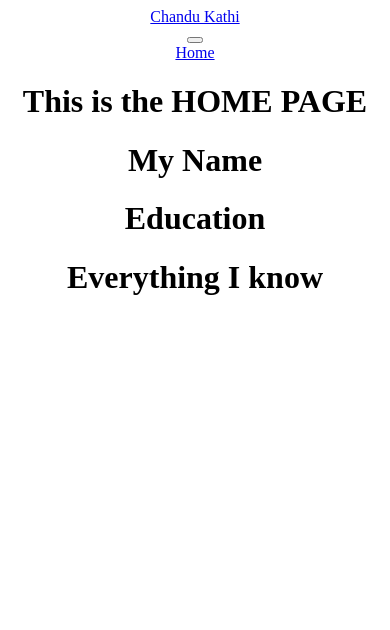
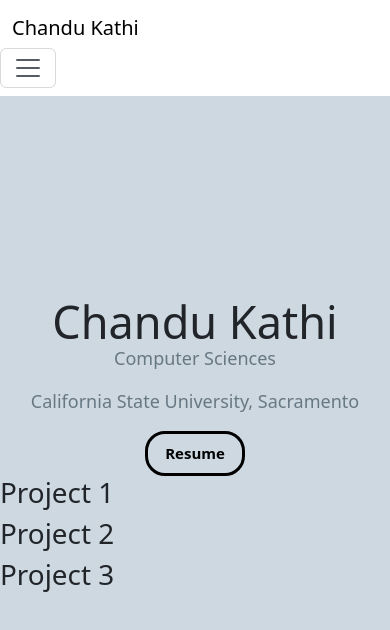
Before and after one commit to chkathi/website1, a React (Create React App) app: page / in a window 390 px wide. Shown: the top 630 px of the page. Built offline with nearby package versions, Linux system fonts and the light colour scheme.

Commit message:
Everything changed

```diff
--- a/package.json
+++ b/package.json
@@ -6,8 +6,11 @@
     "@testing-library/jest-dom": "^5.17.0",
     "@testing-library/react": "^13.4.0",
     "@testing-library/user-event": "^13.5.0",
+    "bootstrap": "^5.3.2",
     "react": "^18.2.0",
+    "react-bootstrap": "^2.10.0",
     "react-dom": "^18.2.0",
+    "react-router-bootstrap": "^0.26.2",
     "react-router-dom": "^6.22.0",
     "react-scripts": "5.0.1",
     "web-vitals": "^2.1.4"
--- a/src/App.css
+++ b/src/App.css
@@ -1,38 +1,425 @@
-.App {
+html {
+  background-color: #cdd8e1;
+}
+.home-page {
+  z-index: 999;
+  position: absolute;
+  width: 100%;
+  height: 100%;
+  background-color: transparent;
+}
+#landing-page {
+  height: 100vh;
+  background-color: transparent;
+}
+.landing-page {
+  margin-top: 25vh;
   text-align: center;
 }
-
-.App-logo {
-  height: 40vmin;
-  pointer-events: none;
+.Typewriter {
+  font-size: 75px;
+  font-weight: 600;
+  color: #1d539a;
+}
+.landing-page h1 {
+  font-size: 65px;
+  line-height: 30px;
+}
+.landing-page p {
+  font-size: 20px;
+  color: #687883;
+}
+.navbar-home {
+  background-color: transparent;
+}
+.login-form {
+  padding: 1rem;
+}
+.username-input,
+.password-input {
+  margin-bottom: 20px;
+}
+h2 {
+  font-family: "Trebuchet MS", "Lucida Sans Unicode", "Lucida Grande",
+    "Lucida Sans", Arial, sans-serif;
+  font-size: 20px;
+}
+#projects-page {
+  min-height: 120vh;
+  background-color: transparent;
+}
+.add-page {
+  background-color: #cdd8e1;
+}
+.project-form {
+  box-shadow: rgba(0, 0, 0, 0.24) 0px 3px 8px;
+  width: 40%;
+  height: 40%;
+  margin-left: auto;
+  margin-right: auto;
+  padding: 2rem;
+  margin-top: 10vh;
+  border: 2px solid grey;
+}
+.project-form h1 {
+  font-size: 30px;
+}
+.projects-row {
+  margin-top: 4vh;
+}
+.project-box {
+  max-width: 450px;
+  min-height: 240px;
+  position: relative;
+  margin: 7% auto;
+  background: #e8ecf0;
+  padding: 3px;
+  box-shadow: 0 5px 20px #738490;
+  display: flex;
+  flex-wrap: wrap;
+}
+.buttons {
+  justify-content: end;
+  text-align: end;
+}
+.project-box:hover {
+  box-shadow: 0 5px 20px #2c5e76;
+}
+.project-info {
+  padding: 0.5rem 0.5rem 0rem 1rem;
+}
+.project-description {
+  color: #738490;
+  font-size: 17px;
+}
+.project-languages {
+  color: black;
+  font-size: 13px;
+  display: inline-block;
+}
+.project-name {
+  font-family: "Trebuchet MS", "Lucida Sans Unicode", "Lucida Grande",
+    "Lucida Sans", Arial, sans-serif;
+  font-size: 23px;
+  max-width: 100%;
+  margin-top: 10px;
+}
+.project-image {
+  max-width: 450px;
+  min-height: 240px;
+  position: relative;
+  margin: 7% auto;
+  box-shadow: 0 5px 20px #738490;
+  border-radius: 5px;
+  display: flex;
+  flex-wrap: wrap;
+  transition: 0.3s;
+}
+.project-image:hover {
+  box-shadow: 0 5px 20px #2c5e76;
+  transform: scale(1.05);
+}
+.resume-img {
+  text-align: center;
+  width: 50%;
+  height: auto;
 }
 
-@media (prefers-reduced-motion: no-preference) {
-  .App-logo {
-    animation: App-logo-spin infinite 20s linear;
+.logout-btn {
+  background-color: transparent;
+  border: none;
+}
+.footer {
+  position: relative;
+  margin-top: 20px;
+}
+.footer-btn {
+  border: none;
+  background-color: transparent;
+  padding: 0;
+  font-size: medium;
+  color: #687883;
+}
+.resume-btn {
+  width: 100px;
+  border: 3px solid black;
+  background-color: transparent;
+  padding: 0.3rem;
+  border-radius: 20px;
+  transition: 0.5s;
+  color: black;
+}
+.resume-btn:hover {
+  background-color: white;
+}
+.resume-page {
+  z-index: 999;
+  position: absolute;
+  width: 100%;
+  height: 100%;
+  background-color: transparent;
+}
+.resume-main {
+  text-align: center;
+}
+.error-message {
+  color: red;
+  font-size: 10px;
+}
+.button-icon {
+  border: none;
+  background-color: transparent;
+}
+.file-btn {
+  background-color: transparent;
+}
+.particles {
+  position: absolute !important;
+  z-index: -1;
+}
+.image-link {
+  font-size: 10px;
+}
+#contact-page {
+  max-height: 100vh;
+}
+.contact-section {
+  min-height: 89vh;
+}
+.footer {
+  min-height: 7vh;
+}
+
+.col-md-9 {
+  text-align: right;
+  justify-content: flex-end;
+}
+.contact-message {
+  text-align: center;
+  font-size: 20px;
+  color: #687883;
+  margin-top: 5%;
+}
+
+.contact-form {
+  text-align: center;
+}
+.email-btn {
+  background-color: #2c5e76;
+  color: white;
+  padding: 0.5rem;
+  border-radius: 30px;
+  width: 80px;
+  font-weight: 500;
+  border: 2px solid black;
+  transition: 0.3s;
+}
+.email-btn:hover {
+  background-color: #316d89;
+}
+.thankyou-page {
+  background-color: #cdd8e1;
+}
+.thankyou-message {
+  text-align: center;
+  margin-top: 5vh;
+}
+@media only screen and (max-width: 1200px) {
+  img {
+    width: 70%;
+    height: auto;
   }
 }
-
-.App-header {
-  background-color: #282c34;
-  min-height: 100vh;
-  display: flex;
-  flex-direction: column;
-  align-items: center;
-  justify-content: center;
-  font-size: calc(10px + 2vmin);
-  color: white;
-}
-
-.App-link {
-  color: #61dafb;
-}
-
-@keyframes App-logo-spin {
-  from {
-    transform: rotate(0deg);
-  }
-  to {
-    transform: rotate(360deg);
+@media only screen and (max-width: 991px) {
+  img {
+    width: 90%;
+    height: auto;
   }
 }
+@media only screen and (max-width: 820px) {
+  .resume-btn {
+    width: 150px;
+    border: 3px solid black;
+    background-color: transparent;
+    padding: 0.5rem;
+    border-radius: 20px;
+    transition: 0.5s;
+    font-size: 23px;
+  }
+  .resume-btn:hover {
+    background-color: white;
+  }
+  .landing-page h1 {
+    font-size: 75px;
+    line-height: 30px;
+  }
+  .landing-page p {
+    font-size: 30px;
+    color: #687883;
+  }
+  .Typewriter {
+    font-size: 85px;
+    font-weight: 600;
+    color: #1d539a;
+  }
+}
+@media only screen and (max-width: 768px) {
+  .resume-btn {
+    width: 100px;
+    border: 3px solid black;
+    background-color: transparent;
+    padding: 0.5rem;
+    border-radius: 20px;
+    transition: 0.5s;
+    font-size: 15px;
+  }
+  .resume-btn:hover {
+    background-color: white;
+  }
+  .contact-info {
+    margin-top: 10vh;
+    margin-bottom: 30vh;
+  }
+  .landing-page h1 {
+    font-size: 75px;
+    line-height: 30px;
+  }
+  .landing-page p {
+    font-size: 30px;
+    color: #687883;
+  }
+  .Typewriter {
+    font-size: 85px;
+    font-weight: 600;
+    color: #1d539a;
+  }
+}
+@media only screen and (max-width: 540px) {
+  .contact-info {
+    margin-top: 5vh;
+    margin-bottom: 15vh;
+  }
+  .landing-page h1 {
+    font-size: 45px;
+    line-height: 30px;
+  }
+  .landing-page p {
+    font-size: 18px;
+    color: #687883;
+  }
+  .Typewriter {
+    font-size: 50px;
+    font-weight: 600;
+    color: #1d539a;
+  }
+}
+@media only screen and (max-width: 414px) {
+  img {
+    margin-top: 10vh;
+    width: 100%;
+    height: auto;
+  }
+  .contact-info {
+    margin-top: 13vh;
+  }
+  .landing-page h1 {
+    font-size: 45px;
+    line-height: 30px;
+  }
+  .landing-page p {
+    font-size: 18px;
+    color: #687883;
+  }
+  .Typewriter {
+    font-size: 50px;
+    font-weight: 600;
+    color: #1d539a;
+  }
+}
+@media only screen and (max-width: 393px) {
+  img {
+    margin-top: 10vh;
+    width: 100%;
+    height: auto;
+  }
+  .landing-page h1 {
+    font-size: 45px;
+    line-height: 30px;
+  }
+  .landing-page p {
+    font-size: 18px;
+    color: #687883;
+  }
+  .Typewriter {
+    font-size: 50px;
+    font-weight: 600;
+    color: #1d539a;
+  }
+}
+@media only screen and (max-width: 390px) {
+  img {
+    margin-top: 10vh;
+    width: 100%;
+    height: auto;
+  }
+  .contact-info {
+    margin-top: 13vh;
+    margin-bottom: 15vh;
+  }
+  .landing-page h1 {
+    font-size: 45px;
+    line-height: 30px;
+  }
+  .landing-page p {
+    font-size: 18px;
+    color: #687883;
+  }
+  .Typewriter {
+    font-size: 50px;
+    font-weight: 600;
+    color: #1d539a;
+  }
+}
+@media only screen and (max-width: 375px) {
+  img {
+    margin-top: 10vh;
+    width: 100%;
+    height: auto;
+  }
+  .contact-info {
+    margin-top: 5vh;
+    margin-bottom: 5vh;
+  }
+  .landing-page h1 {
+    font-size: 45px;
+    line-height: 30px;
+  }
+  .landing-page p {
+    font-size: 18px;
+    color: #687883;
+  }
+  .Typewriter {
+    font-size: 50px;
+    font-weight: 600;
+    color: #1d539a;
+  }
+}
+@media only screen and (max-width: 360px) {
+  .contact-info {
+    margin-top: 5vh;
+    margin-bottom: 15vh;
+  }
+  .landing-page h1 {
+    font-size: 40px;
+    line-height: 30px;
+  }
+  .landing-page p {
+    font-size: 16px;
+    color: #687883;
+  }
+  .Typewriter {
+    font-size: 45px;
+    font-weight: 600;
+    color: #1d539a;
+  }
+}
--- a/src/App.js
+++ b/src/App.js
@@ -1,10 +1,9 @@
 import "./App.css";
-import React from "react";
+import { Home } from "./pages/Home.js";
 import { BrowserRouter as Router, Routes, Route } from "react-router-dom";
-import { NavBar } from "./NavBar.js";
-import { Home } from "./pages/Home.js";
+// import { useState } from "react";
 import { Resume } from "./pages/Resume.js";
-import { Projects } from "./pages/Projects.js";
+import { NavBar } from "./NavBar";
 
 function App() {
   return (
@@ -12,10 +11,8 @@
       <Router>
         <NavBar />
         <Routes>
-          <Route path="/" element={<Home />} />
-          <Route path="/resume" element={<Resume />} />
-          <Route path="/projects" element={<Projects />} />
-          <Route path="*" element={<h1>404: Error Page</h1>} />
+          <Route path={"/"} element={<Home />} />
+          <Route path={"/resume"} element={<Resume />} />
         </Routes>
       </Router>
     </div>
--- a/src/index.js
+++ b/src/index.js
@@ -1,6 +1,7 @@
 import React from "react";
 import ReactDOM from "react-dom/client";
 import App from "./App";
+import "bootstrap/dist/css/bootstrap.min.css";
 
 const root = ReactDOM.createRoot(document.getElementById("root"));
 root.render(
--- a/src/pages/Home.js
+++ b/src/pages/Home.js
@@ -1,11 +1,18 @@
 import React from "react";
-export const Home = () => {
+import "../App.css";
+// import { useState, createContext } from "react";
+import { Projects } from "./Projects";
+import { Title } from "./Title";
+
+export const Home = (props) => {
   return (
-    <div>
-      <h1>This is the HOME PAGE</h1>
-      <h1> My Name</h1>
-      <h1> Education</h1>
-      <h1> Everything I know</h1>
+    <div className="home-page">
+      <section>
+        <Title />
+      </section>
+      <section id="projects-page">
+        <Projects />
+      </section>
     </div>
   );
 };
--- a/src/pages/Projects.js
+++ b/src/pages/Projects.js
@@ -1,8 +1,20 @@
-import React from "react";
+import { React, useState } from "react";
+import "../App.css";
+
 export const Projects = () => {
+  const [projects, setProjects] = useState([{}]);
   return (
-    <div>
-      <h1>P1</h1>
+    <div className="projects-section" href="#projects">
+      <div>
+        <h1>Project 1</h1>
+      </div>
+
+      <div>
+        <h1>Project 2</h1>
+      </div>
+      <div>
+        <h1>Project 3</h1>
+      </div>
     </div>
   );
 };
--- /dev/null
+++ b/src/pages/Title.js
@@ -0,0 +1,21 @@
+import React from "react";
+import { Container } from "react-bootstrap";
+import { LinkContainer } from "react-router-bootstrap";
+import "../App.css";
+
+export const Title = () => {
+  return (
+    <div className="landing-page">
+      <Container>
+        <h1>Chandu Kathi</h1>
+        <p>Computer Sciences</p>
+        <p>California State University, Sacramento</p>
+        <LinkContainer to="/resume">
+          <button className="resume-btn">
+            <b>Resume</b>
+          </button>
+        </LinkContainer>
+      </Container>
+    </div>
+  );
+};
```
Also changed, not shown: 1 other file (tests, documents, lock files or other folders).
